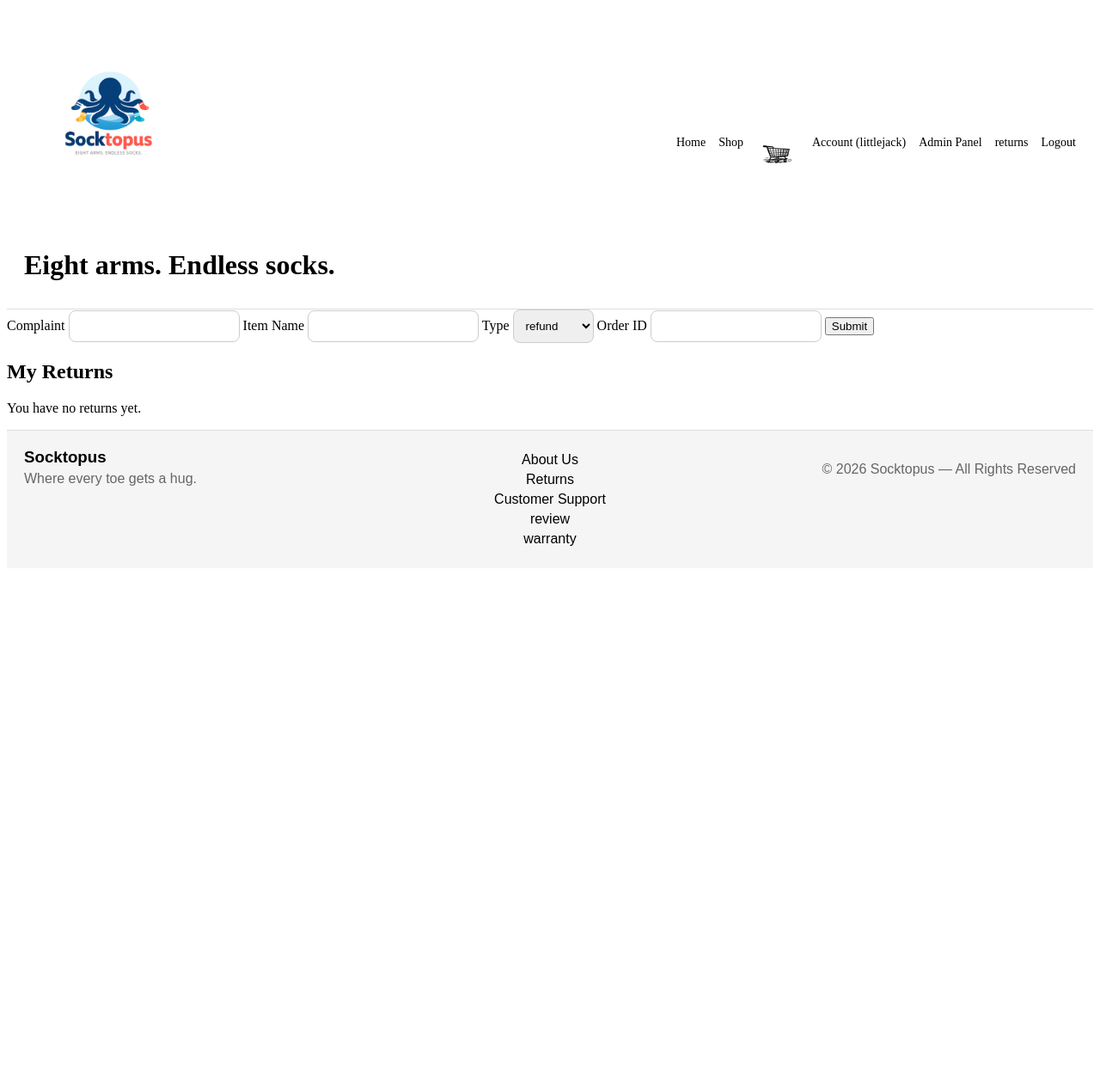
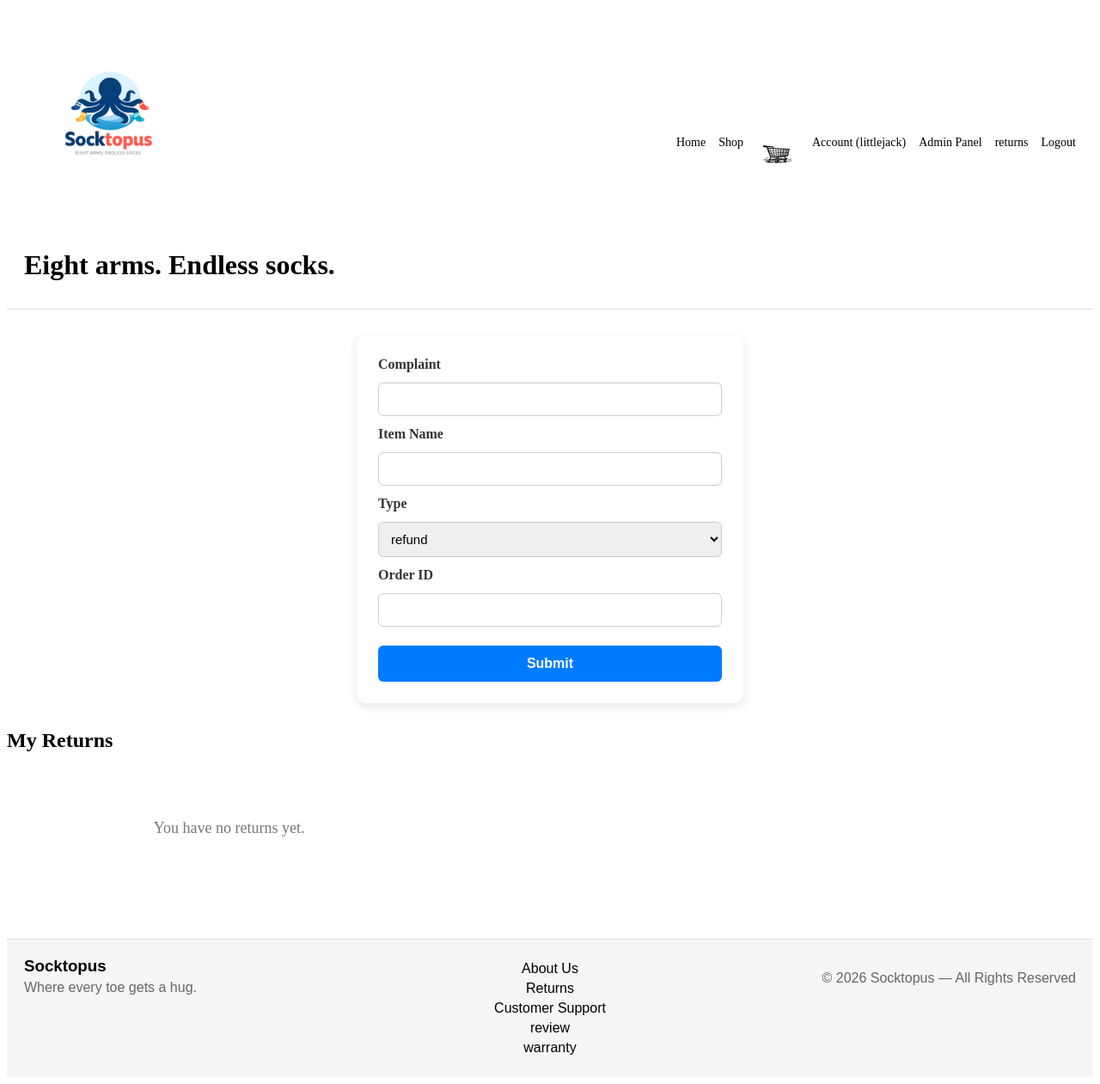
Before and after one commit to Super-Prime1/155-Final, a Flask app: page /return in a window 1280 px wide. Shown: the whole page at 86% size. Before the commit the page ends 635 px from the top, so only its background shows below. Run offline with Flask 3, Linux system fonts and the light colour scheme; a user stored in the database is signed in; data comes from the database, SQL or seed files in the repository; both versions use the stored data as it was after the commit; data that the repository does not hold is empty.

Commit message:
pushing css and fix to returns

```diff
--- a/main.py
+++ b/main.py
@@ -1001,6 +1001,8 @@ def warranty():
 @app.route('/return', methods=['GET', 'POST'])
 def returns():
 
+    description = request.form.get("description", "")
+
     if 'user_id' not in session:
         return redirect('/login')
 
--- a/static/css/style.css
+++ b/static/css/style.css
@@ -1409,3 +1409,148 @@ transition: transform 0.2 ease;
 .deal-btn:hover{
     background: #1e40af;
 }
+
+/* --- Complaint Form Card --- */
+.complaint_card{
+    width: 400px;
+    margin: 30px auto;
+    padding: 25px;
+    background: #ffffff;
+    border-radius: 12px;
+    box-shadow: 0 4px 12px rgba(0,0,0,0.1);
+}
+
+.complaint_card form{
+    display: flex;
+    flex-direction: column;
+    gap: 12px;
+}
+
+.complaint_card label{
+    font-weight: 600;
+    color: #333;
+}
+
+.complaint_card input,
+.complaint_card select{
+    padding: 10px;
+    border-radius: 6px;
+    border: 1px solid #ccc;
+    font-size: 15px;
+}
+
+.complaint_card button{
+    margin-top: 10px;
+    padding: 12px;
+    background: #007bff;
+    color: white;
+    border: none;
+    border-radius: 6px;
+    cursor: pointer;
+    font-size: 16px;
+    font-weight: 600;
+    transition: 0.2s;
+}
+
+.complaint_card button:hover{
+    background: #005fcc;
+}
+
+
+/* --- Returns Section --- */
+.returns-title  h2{
+    text-align: center;
+    margin-top: 40px;
+    font-size: 28px;
+    color: #222;
+}
+
+.returns-container{
+    width: 90%;
+    max-width: 1100px;
+    margin: 20px auto 60px auto;
+    display: grid;
+    grid-template-columns: repeat(auto-fill, minmax(280px, 1fr));
+    gap: 20px;
+}
+
+
+/* --- Return Card --- */
+.return-card{
+    background: #fff;
+    padding: 20px;
+    border-radius: 12px;
+    box-shadow: 0 4px 10px rgba(0,0,0,0.08);
+    display: flex;
+    flex-direction: column;
+    gap: 15px;
+}
+
+.return-header{
+    display: flex;
+    justify-content: space-between;
+    align-items: center;
+}
+
+.return-header h3{
+    margin: 0;
+    font-size: 20px;
+    color: #333;
+}
+
+/* --- Status Badge --- */
+.return-status{
+    padding: 6px 12px;
+    border-radius: 20px;
+    font-size: 14px;
+    font-weight: 600;
+    text-transform: capitalize;
+    color: white;
+}
+
+/* Status Colors */
+.return-status.pending{
+    background: #f0ad4e;
+}
+
+.return-status.pending_warranty{
+    background: #5bc0de;
+}
+
+.return-status.pending_expired{
+    background: #d9534f;
+}
+
+.return-status.approved{
+    background: #5cb85c;
+}
+
+.return-status.rejected{
+    background: #d9534f;
+}
+
+/* --- Return Body --- */
+.return-body{
+    display: flex;
+    flex-direction: column;
+    gap: 12px;
+}
+
+.return-item label{
+    font-weight: 600;
+    color: #555;
+}
+
+.return-item p{
+    margin: 4px 0 0 0;
+    color: #333;
+}
+
+
+/* --- No Items Message --- */
+.no-item{
+    text-align: center;
+    padding: 40px;
+    font-size: 18px;
+    color: #777;
+}
```
Also changed, not shown: sql/155.sql (line endings or trailing spaces).
